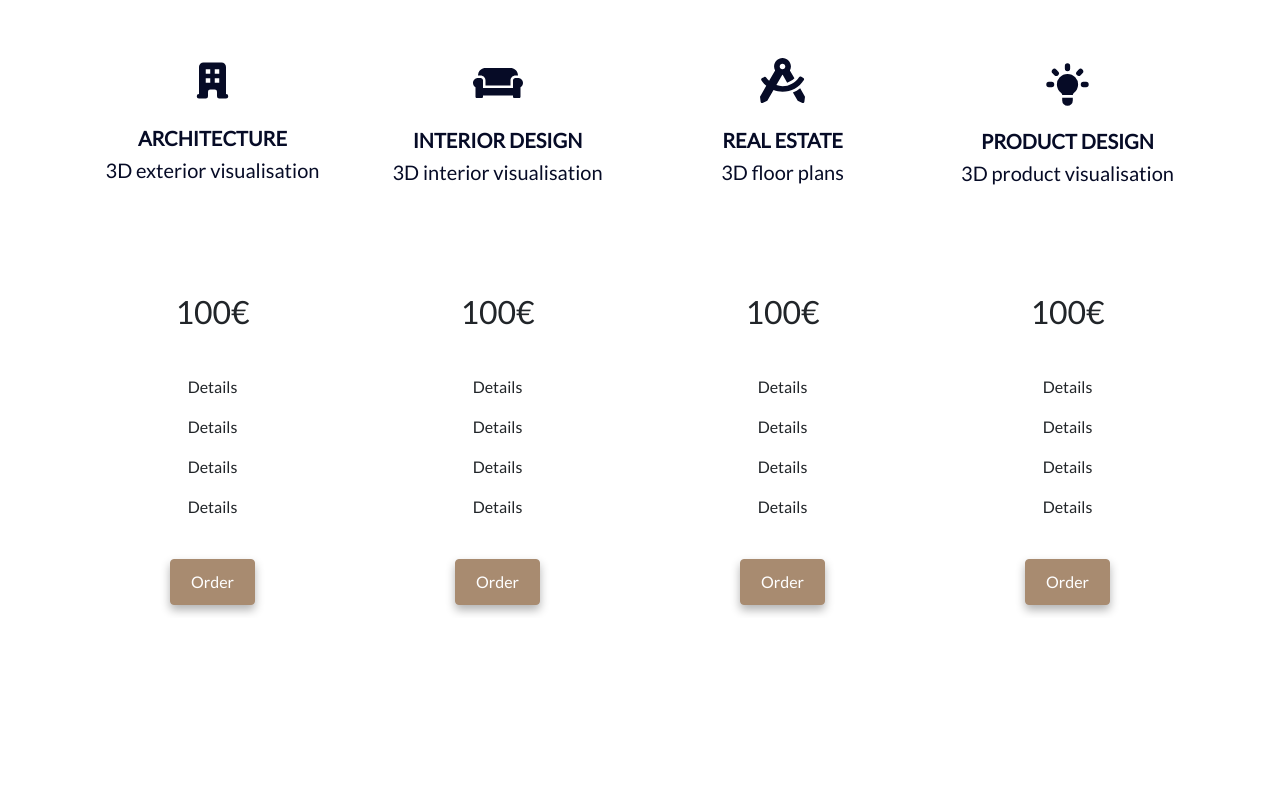
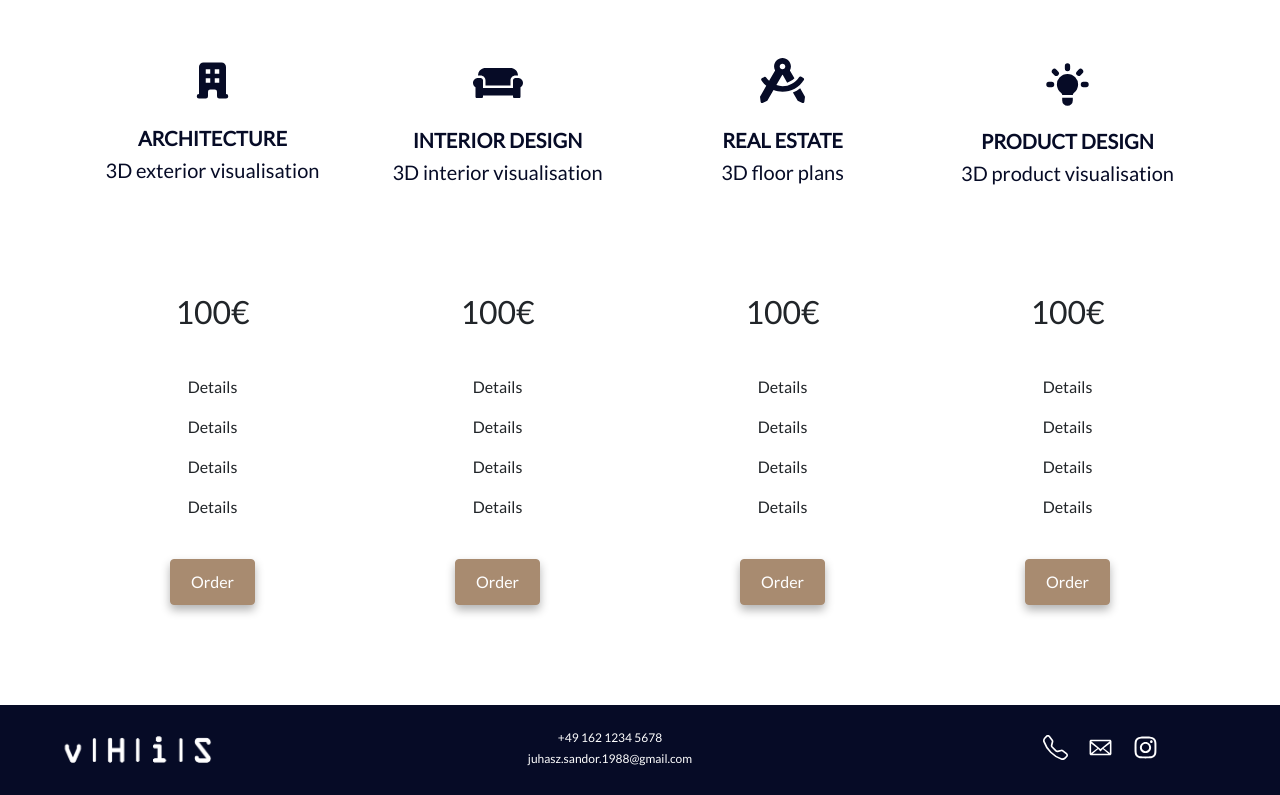
Before and after one commit to fhonoria/3d_visualization_site, a React (Create React App) app: page /prices in a window 1280 px wide. Shown: the part 182-977 px from the top of the page. Before the commit the page ends 800 px from the top, so only its background shows below. Built offline with nearby package versions, Linux system fonts and the light colour scheme.

Commit message:
added the footer

```diff
--- a/public/index.html
+++ b/public/index.html
@@ -17,11 +17,8 @@
       integrity="sha384-1BmE4kWBq78iYhFldvKuhfTAU6auU8tT94WrHftjDbrCEXSU1oBoqyl2QvZ6jIW3"
       crossorigin="anonymous"
     />
-    <script
-      src="https://kit.fontawesome.com/e1a2dfa039.js"
-      crossorigin="anonymous"
-    ></script>
-    <title>SJ - 3D visualization</title>
+
+    <title>vHiS - 3D visualization</title>
   </head>
   <body>
     <noscript>You need to enable JavaScript to run this app.</noscript>
--- a/src/App.css
+++ b/src/App.css
@@ -5,6 +5,12 @@
   margin: 0;
   padding: 0;
   font-family: "Lato", sans-serif;
+}
+
+.App {
+  min-height: 100vh;
+  position: relative;
+  padding-bottom: 90px;
 }
 
 .btn-branding {
--- a/src/App.js
+++ b/src/App.js
@@ -10,6 +10,7 @@ import About from "./pages/About";
 import Prices from "./pages/Prices";
 import Contact from "./pages/Contact";
 import Workflow from "./pages/Workflow";
+import Footer from "./components/Footer";
 
 export default function App() {
   let languageStoredInLocalStorage = localStorage.getItem("language");
@@ -59,6 +60,7 @@ export default function App() {
           />
         </Switch>
       </Router>
+      <Footer />
     </div>
   );
 }
--- /dev/null
+++ b/src/components/Footer.css
@@ -0,0 +1,37 @@
+.footer p {
+  color: #fff;
+  line-height: 1.5;
+  margin: 3px;
+  text-align: center;
+  font-size: 12px;
+}
+
+.footer {
+  background: #060b26;
+  height: 90px;
+  position: absolute;
+  width: 100%;
+  bottom: 0;
+}
+
+.footer .container {
+  margin: 0 40px;
+  padding-bottom: 10px;
+}
+
+.footer img {
+  width: 200px;
+  display: flex;
+  justify-content: flex-start;
+  margin-top: 15px;
+}
+
+.footer small {
+  color: white;
+}
+
+.footer .icons {
+  color: #fff;
+  font-size: 25px;
+  margin: 30px 10px 0 10px;
+}
--- /dev/null
+++ b/src/components/Footer.js
@@ -0,0 +1,43 @@
+import React from "react";
+import "./Footer.css";
+import logo from "../photos/Logo_white.png";
+import * as FaIcons from "react-icons/fa";
+import * as GoIcons from "react-icons/go";
+import * as BsIcons from "react-icons/bs";
+
+function Footer() {
+  return (
+    <div className="footer">
+      <footer>
+        <div className="container">
+          <div className="row">
+            <div className="col-4">
+              <img src={logo} alt={logo}></img>
+            </div>
+            <div className="col-4">
+              <p className="mt-4">+49 162 1234 5678</p>
+              <p>juhasz.sandor.1988@gmail.com</p>
+            </div>
+            <div className="col-4 d-flex justify-content-end">
+              <a href="tel:004916212345678">
+                <BsIcons.BsTelephone className="icons" />
+              </a>
+              <a href="mailto:juhasz.sandor.1988@gmail.com">
+                <GoIcons.GoMail className="icons" />
+              </a>
+              <a
+                href="https://www.instagram.com/v_h_i_s_3d"
+                target="_blank"
+                rel="noreferrer"
+              >
+                <FaIcons.FaInstagram className="icons" />
+              </a>
+            </div>
+          </div>
+        </div>
+      </footer>
+    </div>
+  );
+}
+
+export default Footer;
--- a/src/pages/About.css
+++ b/src/pages/About.css
@@ -21,5 +21,5 @@ li {
 }
 
 .about .header-text {
-  margin: 70px 0;
+  margin: 70px 0 100px 0;
 }
--- a/src/pages/HomeV2.css
+++ b/src/pages/HomeV2.css
@@ -1,6 +1,7 @@
 .homev2 {
   text-align: center;
   background: #f4f4f4;
+  padding-bottom: 100px;
 }
 
 .homev2 .container {
--- a/src/pages/Prices.css
+++ b/src/pages/Prices.css
@@ -5,6 +5,7 @@
 
 .prices .column {
   text-align: center;
+  margin-bottom: 100px;
 }
 
 .prices .btn-branding {
--- a/src/pages/Prices.js
+++ b/src/pages/Prices.js
@@ -5,9 +5,11 @@ import "./Prices.css";
 function Prices(props) {
   let content = {
     English: {
+      title: "Prices",
       orderButton: "Order",
     },
     German: {
+      title: "Preise",
       orderButton: "Bestellen",
     },
   };
@@ -19,7 +21,7 @@ function Prices(props) {
   return (
     <div className="prices">
       <section>
-        <h1>Prices</h1>
+        <h1>{content.title}</h1>
       </section>
       <Services language={props.language} />
       <div className="container">
--- a/src/pages/Workflow.css
+++ b/src/pages/Workflow.css
@@ -1,3 +1,7 @@
 h2 {
   margin: 50px 0 20px 0;
 }
+
+.listing {
+  margin-bottom: 100px;
+}
--- a/src/pages/Workflow.js
+++ b/src/pages/Workflow.js
@@ -35,9 +35,11 @@ function Workflow(props) {
 
   return (
     <div className="workflow">
-      <div className="container">
+      <div className="container listing">
         <Fragment>
-          <h2>1. {content.firstTitle}</h2>
+          <h2>
+            <strong>1. {content.firstTitle}</strong>
+          </h2>
           {ReactHtmlParser(content.firstDescription)}
           <p>.......</p>
         </Fragment>
```
